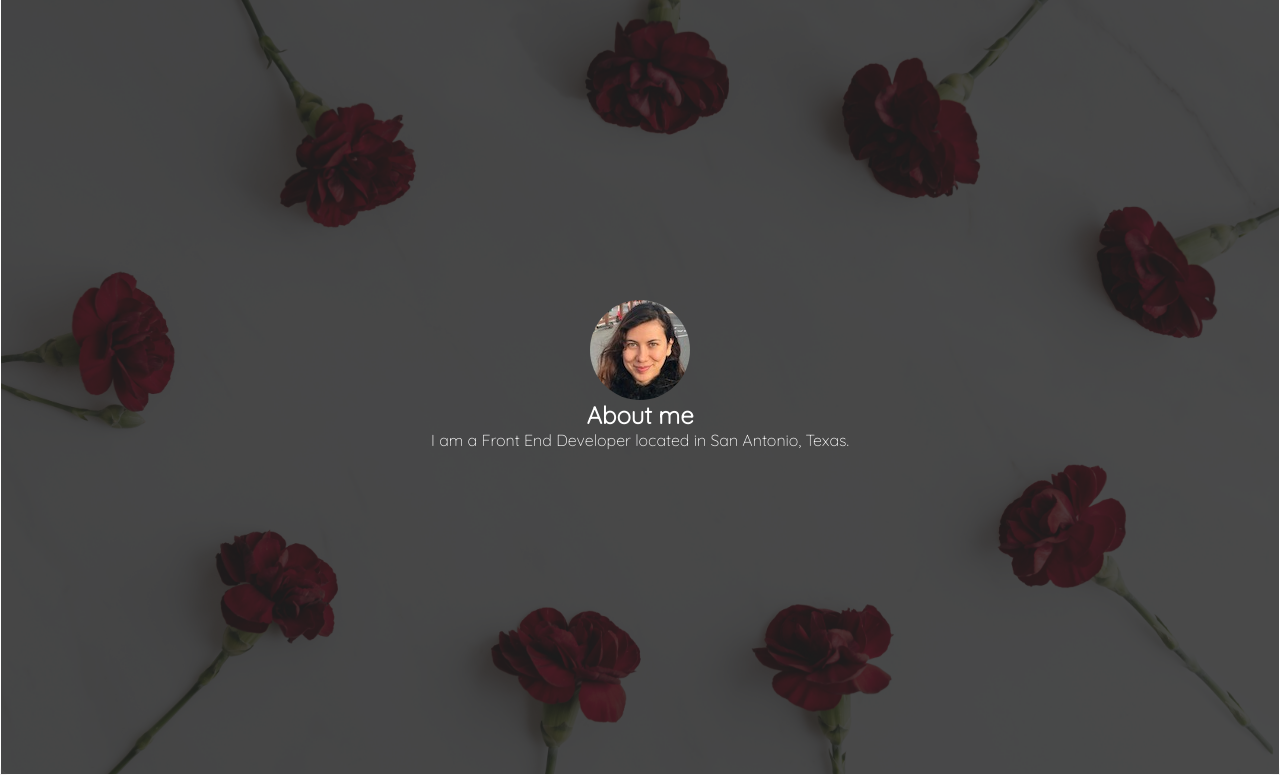
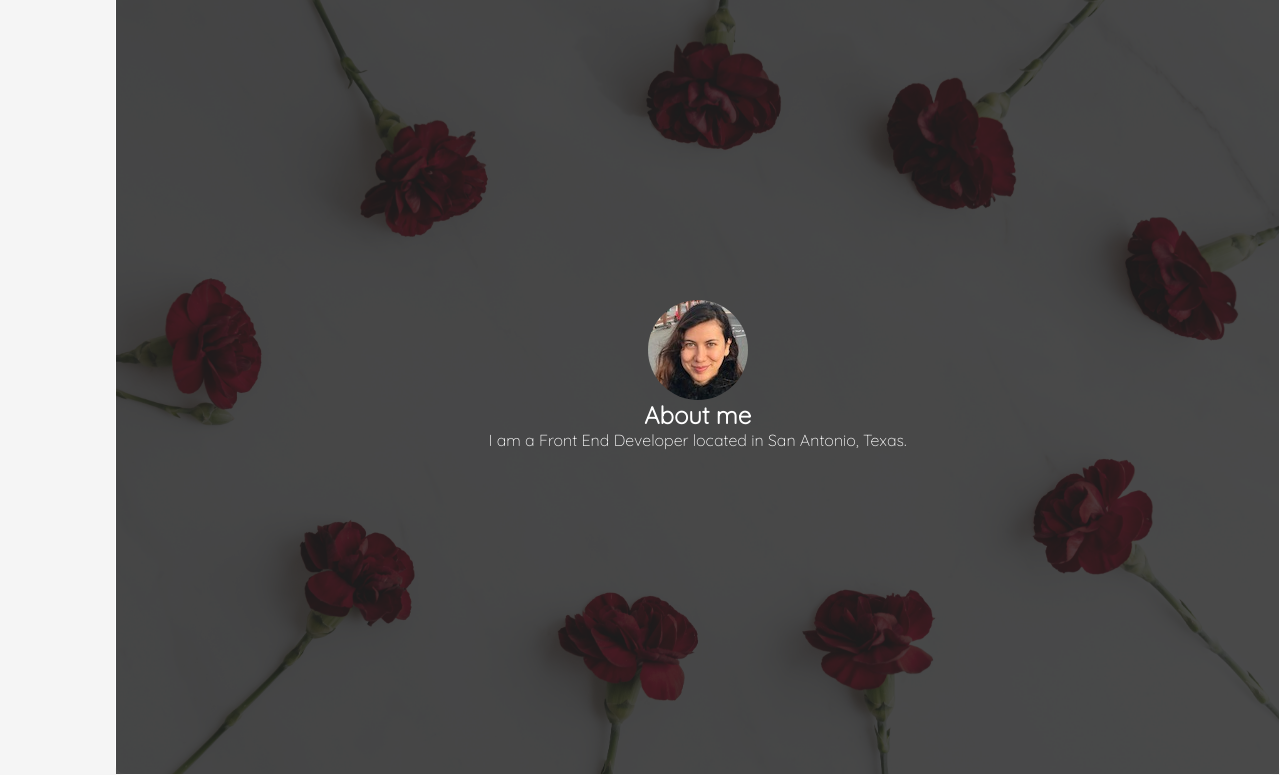
Before and after one commit to Itzelmariana/UTA-22-M02-V2-Portfolio-Demo, a plain HTML site: page index.html in a window 1280 px wide. Shown: the part 825-1600 px from the top of the page. Drawn offline with Linux system fonts and the light colour scheme; a web font is replaced by a local one.

Commit message:
updated css centered text

```diff
--- a/assets/style.css
+++ b/assets/style.css
@@ -22,7 +22,8 @@ header {
   height: 100%;
 }
 /* title in header style */
-h1 {
+.container {
+  margin-left: 115px;
 }
 /* nav in header style */
 nav {
--- a/index.html
+++ b/index.html
@@ -38,6 +38,7 @@
       </nav>
     </header>
 
+    <div class="container">
       <!-- intro link-->
       <div id="intro">
         <figure>
@@ -100,7 +101,7 @@
           </div>
         </figure>
       </div>
-
+    </div>
     <!--footer-->
     <footer>© 2022 My new wesite Productions</footer>
   </body>
```
Lines whose indentation alone changed are shown as unchanged.
